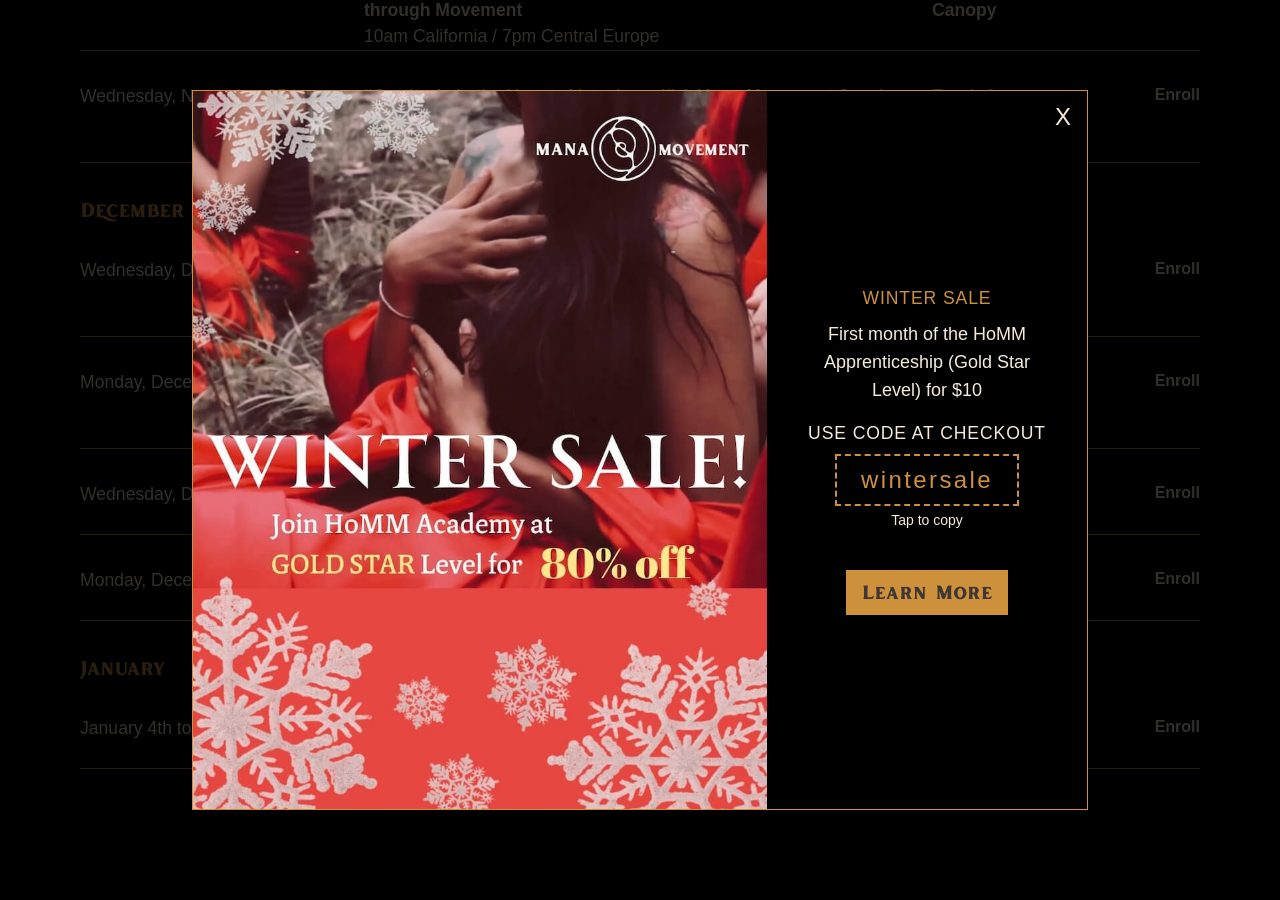
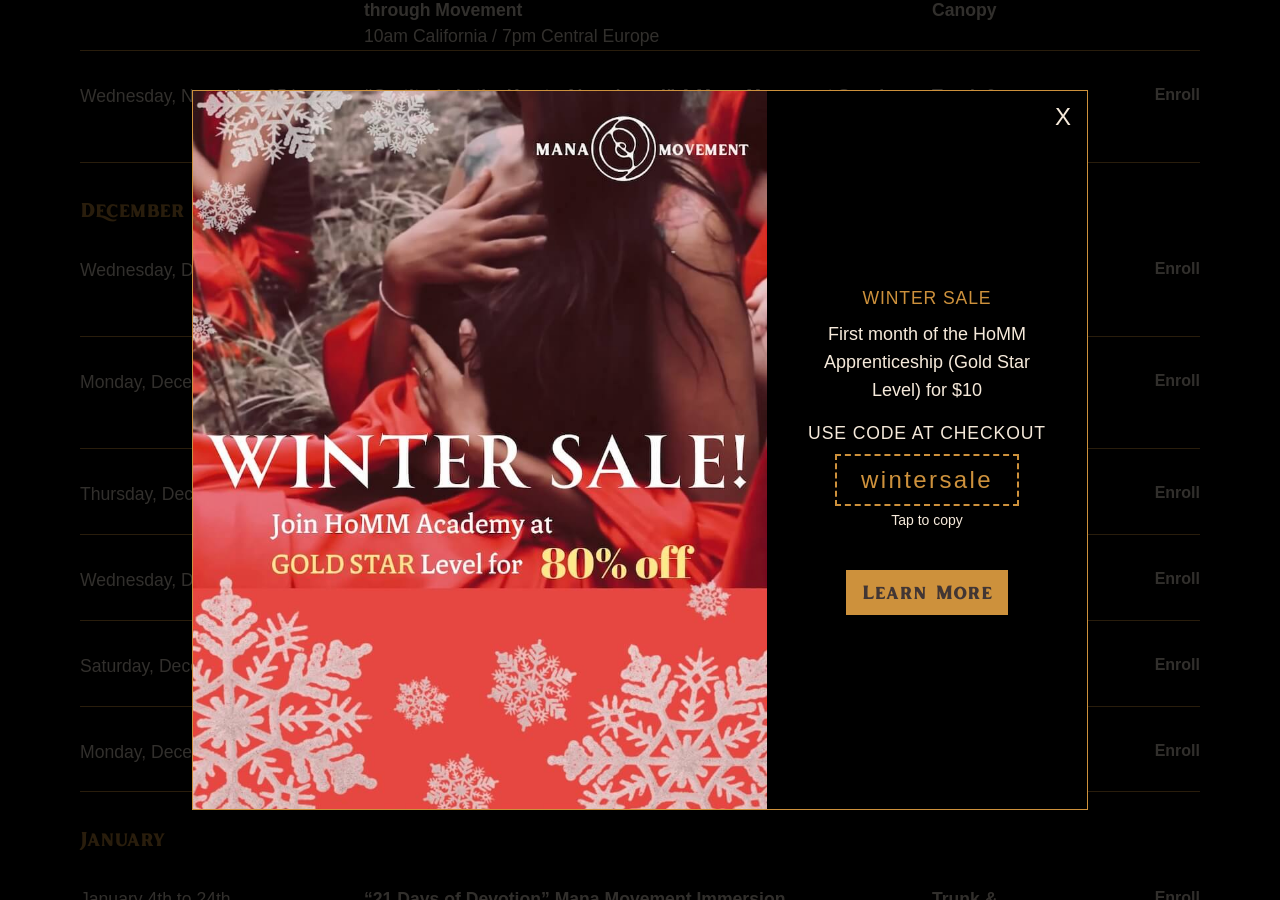
Before and after one commit to brittwoodard/mana-movement, a Jekyll site: the page built from homm.html, in a window 1280 px wide and 900 px high, scrolled down 10585 px. Built offline with Jekyll 4.4.1, drawn with Linux system fonts in a browser that asks for light colours; some web fonts are replaced; some of the changed text lies outside the part shown.

Commit message:
updated calendar

```diff
--- a/homm.html
+++ b/homm.html
@@ -182,7 +182,7 @@
     button: https://flow.manamovement.co/homm-apprenticeship
   - month: December
     date: Wednesday, December 2nd
-    title: “Pathways of Life” with Ka, Psychotherapist & Mana Movement Teacher
+    title: “Understanding your Dreams” with Ka, Psychotherapist & Mana Movement Teacher
     time: 4pm Bali / 9am Central Europe
     level: Trunk & Canopy
     button: https://flow.manamovement.co/homm-apprenticeship
@@ -193,9 +193,21 @@
     level: Trunk & Canopy
     button: https://flow.manamovement.co/homm-apprenticeship
   - month: December
+    date: Thursday, December 10th
+    title: “Somatic Womb Transmission” with Mary-Ann Illing
+    time: 11:11am Central Europe
+    level: Trunk & Canopy
+    button: https://flow.manamovement.co/homm-apprenticeship
+  - month: December
     date: Wednesday, December 16th
     title: “The Feminine Way” an Art of Feminine Healing Transmission
     time: 10am California / 7pm Central Europe
+    level: Trunk & Canopy
+    button: https://flow.manamovement.co/homm-apprenticeship
+  - month: December
+    date: Saturday, December 19th
+    title: “Pleasure Principle #2 The Sensory Body” with Emily Brems
+    time: TBD
     level: Trunk & Canopy
     button: https://flow.manamovement.co/homm-apprenticeship
   - month: December
@@ -206,7 +218,7 @@
     button: https://flow.manamovement.co/homm-apprenticeship
   - month: January
     date: January 4th to 24th
-    title: “21 Days of Ritual Movement”
+    title: “21 Days of Devotion” Mana Movement Immersion
     time: 11am California / 8pm Central Europe
     level: Trunk & Canopy
     button: https://flow.manamovement.co/homm-apprenticeship
```
